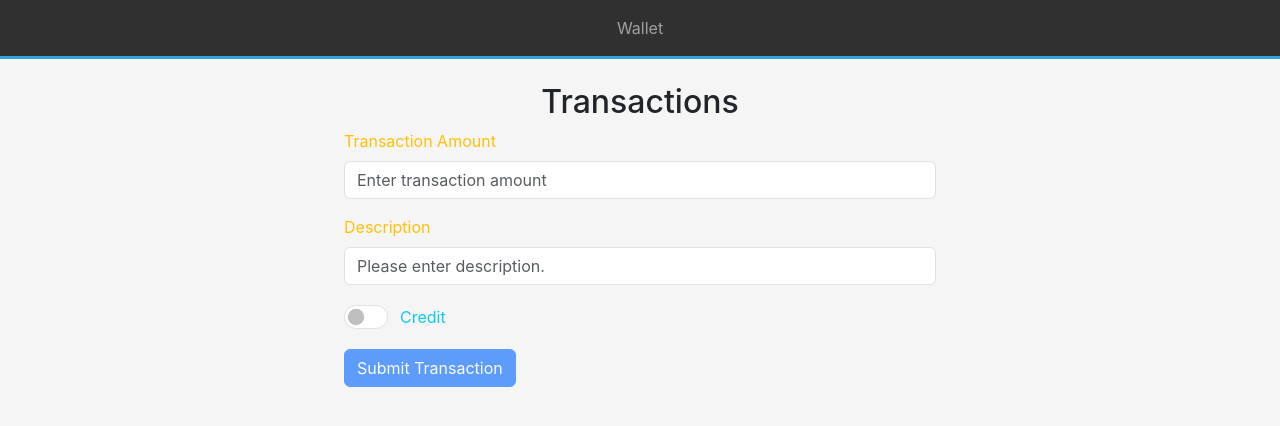
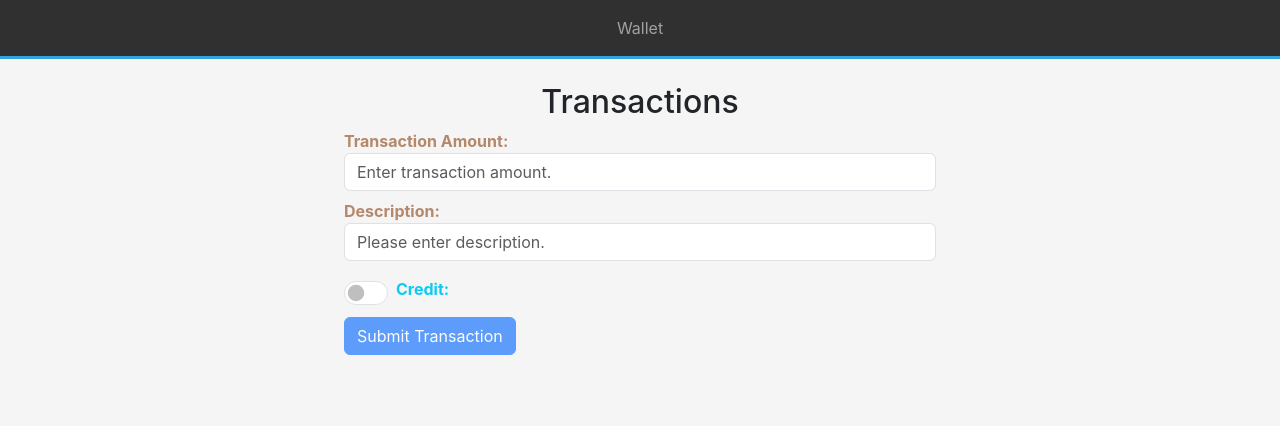
Before and after one commit to Sudarshan911/wallet, a React (Create React App) app: page /wallet/1/transactions in a window 1280 px wide. Shown: the top 426 px of the page. Built offline with nearby package versions, Linux system fonts and the light colour scheme.

Commit message:
Application structure changes : resusable components created, form validation changes and fixes

```diff
--- a/package.json
+++ b/package.json
@@ -1,6 +1,6 @@
 {
   "name": "wallet",
-  "version": "0.1.0",
+  "version": "0.1.1",
   "private": true,
   "dependencies": {
     "axios": "^1.6.2",
@@ -29,5 +29,8 @@
       "last 1 firefox version",
       "last 1 safari version"
     ]
+  },
+  "devDependencies": {
+    "@babel/plugin-proposal-private-property-in-object": "^7.21.11"
   }
 }
--- /dev/null
+++ b/src/Components/CommonErrors/CommonErrors.js
@@ -0,0 +1,6 @@
+export default function CommonErrors({submitError, dispatch}) {
+    <div className="alert alert-danger alert-dismissible fade show mt-3" role="alert">
+    {submitError}
+    <button type="button" onClick={() => { dispatch({ type: 'SET_SUBMIT_ERROR', message: null }); }} class="btn-close" data-bs-dismiss="alert" aria-label="Close"></button>
+</div>
+}
--- /dev/null
+++ b/src/Components/Loader/Loader.js
@@ -0,0 +1,3 @@
+export default function Loader()  {
+    return  <div className='d-flex justify-content-center mt-5'>  <div className="loader "></div> </div>
+}
--- /dev/null
+++ b/src/Components/Shared/Input/Input.css
@@ -0,0 +1,6 @@
+label {
+    color: #B4886B;
+    font-weight: bold;
+    display: block;
+  }
+  label:after { content: ": " }
--- /dev/null
+++ b/src/Components/Shared/Input/Input.js
@@ -0,0 +1,68 @@
+
+import { useEffect, useReducer } from 'react'
+import './Input.css'
+import { validate } from '../../../Utils/validators'
+export const Input = ({ label, type, id, placeholder, validators, onInput }) => {
+
+  const reducer = (state, action) => {
+    switch (action.type) {
+      case 'CHANGE':
+        const { isValid, errorText } = validate(action.val, action.validators, label)
+        console.log(action.validators);
+        return {
+          ...state,
+          value: action.val,
+          isValid: isValid,
+          errorText: errorText
+        }
+      case 'IS_TOUCHED':
+        return {
+          ...state,
+          isTouched: true
+        }
+      default:
+        return state
+    }
+  }
+  const isRequired = validators.find((record) => record.type === 'REQUIRE')
+
+  const [inputState, dispatch] = useReducer(reducer, { value: '', isValid: isRequired ? false : true, isTouched: false })
+
+  const inputChangeHandler = (event) => {
+    dispatch({
+      type: 'CHANGE',
+      val: event.target.value,
+      validators: validators
+    })
+  }
+
+  const onTouchHandler = () => {
+    dispatch({ type: 'IS_TOUCHED' })
+  }
+
+  useEffect(() => {
+    onInput(id, inputState.value, inputState.isValid)
+  }, [id, inputState.value, inputState.isValid])
+
+  return (
+    <>
+      <div className="form-group my-2">
+        <label htmlFor={id} className="font-semibold capitalize">
+          {label}
+        </label>
+        <input
+          id={id}
+          type={type}
+          step={'any'}
+          min={0}
+          className={`form-control ${!inputState.isValid && inputState.isTouched && 'is-invalid'}`}
+          placeholder={placeholder}
+          onChange={inputChangeHandler}
+          onBlur={onTouchHandler}
+        />
+        {!inputState.isValid && inputState.isTouched && <div className="invalid-feedback">{ inputState.errorText || `${label} is required.`}</div>}
+      </div>
+
+    </>
+  )
+}
--- a/src/Components/TransactionInputForm/TransactionInputForm.js
+++ b/src/Components/TransactionInputForm/TransactionInputForm.js
@@ -3,6 +3,11 @@ import axios from 'axios';
 import { useNavigate, useParams } from 'react-router-dom';
 import useForm from '../../Hooks/UseForm';
 import './TransactionInputForm.css'
+import { utilityConstants } from '../../Utils/constants';
+import { Input } from '../Shared/Input/Input';
+import { VALIDATOR_MAX_PRECISION, VALIDATOR_MIN, VALIDATOR_REQUIRE } from '../../Utils/validators';
+import Loader from '../Loader/Loader';
+import CommonErrors from '../CommonErrors/CommonErrors';
 
 export default function Transactions() {
     const { walletId } = useParams();
@@ -10,32 +15,33 @@ export default function Transactions() {
     const [transactionType, setTransactionType] = useState('Credit');
     const [loading, setLoading] = useState(false);
 
-    const { formData, submitError, handleChange, dispatch, isValid, errors } = useForm(
-        {
-            transactionAmount: '',
-            description: '',
-            transactionType: '',
+    const[dispatch, onInput, formState] = useForm({
+        inputs: {
+            description: {
+                value: '',
+                isValid: false
+            },
+            transactionAmount: {
+                value: '',
+                isValid: false
+            }
         },
-        {
-            transactionAmount: { type: 'number', required: true, positive: true },
-            description: { required: true }
-        }
-    );
+        submitError: false
+    })
 
     function handleTransactionType() {
-        setTransactionType((pre)=> (pre === 'Credit') ? 'Debit' : 'Credit')
+        setTransactionType((pre) => (pre === 'Credit') ? 'Debit' : 'Credit')
     }
     if (loading) {
-        return <div className='row justify-content-center mt-5'>  <div className="loader "></div> </div>;
+        return <Loader/>;
     }
 
-    const handleSubmit = async (event) => {
+    const handleSubmit = async () => {
         try {
-            event.preventDefault();
             setLoading(true);
             const transactionData = {
-                amount: parseFloat(formData.transactionAmount),
-                description: formData.description,
+                amount: parseFloat(formState.inputs['transactionAmount'].value) ,
+                description: formState.inputs['description'].value,
                 transactionType: transactionType
             };
 
@@ -46,20 +52,11 @@ export default function Transactions() {
             setLoading(false);
             navigate(`/wallet/${walletId}`);
         } catch (error) {
+            console.error(error);
+            dispatch({ type: 'SET_SUBMIT_ERROR', message: utilityConstants.getError(error) });
+        }
+        finally {
             setLoading(false);
-            if (error.response) {
-                console.error('Server Error:', error.response.status, error.response.data);
-                dispatch({ type: 'SET_SUBMIT_ERROR', payload: `Server Error: ${error.response.status}` });
-                dispatch({ type: 'SET_IS_VALID', payload: true });
-            } else if (error.request) {
-                console.error('No response received:', error.request);
-                dispatch({ type: 'SET_SUBMIT_ERROR', payload: 'No response received from the server.' });
-                dispatch({ type: 'SET_IS_VALID', payload: true });
-            } else {
-                console.error('Request setup error:', error.message);
-                dispatch({ type: 'SET_SUBMIT_ERROR', payload: 'Error setting up the request.' });
-            }
-            dispatch({ type: 'SET_IS_VALID', payload: false });
         }
     };
 
@@ -68,50 +65,33 @@ export default function Transactions() {
             <h2 className='text-center'>Transactions</h2>
             <form onSubmit={handleSubmit}>
                 <div className="mb-3">
-                    <label htmlFor="transactionAmount" className="form-label text-warning">
-                        Transaction Amount
-                    </label>
-                    <input
-                        type="number"
-                        step="any"
-                        className={`form-control ${errors.transactionAmount ? 'is-invalid' : ''}`}
-                        value={formData.transactionAmount}
-                        onChange={handleChange}
-                        name="transactionAmount"
-                        placeholder="Enter transaction amount"
-                        min="0"
-                        required
+                    <Input type='number'
+                        id='transactionAmount'
+                        label="Transaction Amount"
+                        placeholder="Enter transaction amount."
+                        validators={[VALIDATOR_REQUIRE(), VALIDATOR_MAX_PRECISION(4), VALIDATOR_MIN(0)]}
+                        onInput={onInput}
                     />
-                    {errors.transactionAmount && <div className="invalid-feedback">{errors.transactionAmount}</div>}
+
+                    <Input type='text'
+                        id='description'
+                        label="Description"
+                        placeholder="Please enter description."
+                        validators={[VALIDATOR_REQUIRE()]}
+                        onInput={onInput}
+                    />
 
                 </div>
-                <div className="mb-3">
-                    <label htmlFor="walletName" className="form-label text-warning">
-                        Description
-                    </label>
-                    <input
-                        type="text"
-                        className={`form-control ${errors.description ? 'is-invalid' : ''}`}
-                        value={formData.description}
-                        name="description"
-                        onChange={handleChange}
-                        placeholder="Please enter description."
-                        required
-                    />
-                    {errors.description && <div className="invalid-feedback">{errors.description}</div>}
+                <div className="form-check form-switch form-switch-md">
+                    <input className="form-check-input me-2" type="checkbox" role='switch' onChange={handleTransactionType} id="transactionType" />
+                    <label className="form-check-label m-1 text-info" htmlFor="transactionType">{transactionType}</label>
                 </div>
-                <div className="form-check form-switch form-switch-md">
-                    <input className="form-check-input me-2" type="checkbox" role='switch' onChange={handleTransactionType}  id="transactionType" />
-                    <label className="form-check-label m-1 text-info" htmlFor="transactionType">{transactionType }</label>
-                </div>
-                <button type="submit" className="btn btn-primary mb-3" disabled={!isValid}>
+                <button type="submit" className="btn btn-primary mb-3" disabled={!formState.isValid}>
                     Submit Transaction
                 </button>
             </form>
-            {submitError && (
-                <div className="alert alert-danger mt-3" role="alert">
-                    {submitError}
-                </div>
+            {formState.submitError && (
+                <CommonErrors dispatch={dispatch} submitError={formState.submitError}  />
             )}
         </div>
     );
--- a/src/Components/TransactionList/TransactionList.js
+++ b/src/Components/TransactionList/TransactionList.js
@@ -3,6 +3,7 @@ import axios from 'axios';
 import { CSVLink } from "react-csv";
 import { useParams } from 'react-router-dom';
 import './TransactionList.css'
+import Loader from '../Loader/Loader';
 
 export default function TransactionsList() {
     const { walletId } = useParams();
@@ -52,7 +53,7 @@ export default function TransactionsList() {
 
 
     if (loading) {
-        return <div className='d-flex justify-content-center mt-5'>  <div className="loader "></div> </div>;
+        return <Loader/>;
     }
 
     if (error) {
--- a/src/Components/Wallet/Wallet.js
+++ b/src/Components/Wallet/Wallet.js
@@ -2,6 +2,7 @@ import React, { useContext, useEffect, useState } from 'react';
 import axios from 'axios';
 import { Link } from 'react-router-dom';
 import './Wallet.css'
+import Loader from '../Loader/Loader';
 
 export default function WalletInfo() {
   const [walletData, setWalletData] = useState(null);
@@ -18,8 +19,8 @@ export default function WalletInfo() {
   }, [walletId]);
 
   if (!walletData) {
-    return <div className='d-flex justify-content-center mt-5'>  <div className="loader "></div> </div>;
-  }
+    return <Loader/>;
+}
 
   return (
     <div>
--- a/src/Components/WalletInputForm/WalletInputForm.js
+++ b/src/Components/WalletInputForm/WalletInputForm.js
@@ -1,108 +1,94 @@
-import React, { useContext } from 'react';
+import React, { useCallback, useContext, useReducer, useState } from 'react';
 import { useNavigate } from 'react-router-dom';
 import useForm from '../../Hooks/UseForm';
 import axios from 'axios';
 import { walletIdContext } from '../../Context/walletContext';
+import { Input } from '../Shared/Input/Input';
+import { VALIDATOR_MAX_PRECISION, VALIDATOR_MIN, VALIDATOR_REQUIRE } from '../../Utils/validators';
+import Loader from '../Loader/Loader';
+import { utilityConstants } from '../../Utils/constants';
+import CommonErrors from '../CommonErrors/CommonErrors';
 
 export default function WalletInputForm() {
     const navigate = useNavigate();
-    const  {setWalletId}  = useContext(walletIdContext);
-
-    const { formData, errors, isValid, submitError, handleChange, dispatch } = useForm(
-        {
-            name: '',
-            amount: '',
+    const { setWalletId } = useContext(walletIdContext);
+    const [loading, setLoading] = useState(false);
+   const[dispatch, onInput, formState] = useForm({
+        inputs: {
+            name: {
+                value: '',
+                isValid: false
+            },
+            amount: {
+                value: '',
+                isValid: false
+            }
         },
-        {
-            name: { required: true },
-            amount: { type: 'number', positive:true },
-        }
-    );
+        submitError: false
+    })
 
     const handleWalletInitialized = (newWalletId) => {
         // Navigate to the WalletInfo page with the new walletId
         setWalletId(newWalletId);
         navigate(`/wallet/${newWalletId}`);
     };
+
     const handleSubmit = async (event) => {
         try {
-            event.preventDefault();
             const requestBody = {};
-
-            Object.entries(formData).forEach(([key, value]) => {
-                // Exclude fields with empty or null values
-                if (value !== '' && value !== null) {
-                    requestBody[key] = value;
+            for (let input in formState.inputs) {
+                if ( formState.inputs[input].value) {
+                    requestBody[input] = formState.inputs[input].value
                 }
-            });
-
+            }
+            setLoading(true)
             const walletData = await axios.post(
                 process.env.REACT_APP_API_BASE_URL + 'setup',
                 requestBody
             );
+            setLoading(false)
             localStorage.setItem('walletId', JSON.stringify(walletData.data._id));
-            dispatch({ type: 'SET_IS_VALID', payload: true });
-            dispatch({ type: 'SET_SUBMIT_ERROR', payload: null }); // Clear any previous submission errors
             handleWalletInitialized(walletData.data._id);
         } catch (error) {
-            setLoading(false);
-            if (error.response) {
-                console.error('Server Error:', error.response.status, error.response.data);
-                dispatch({ type: 'SET_SUBMIT_ERROR', payload: `Server Error: ${error.response.status}` });
-                dispatch({ type: 'SET_IS_VALID', payload: true });
-            } else if (error.request) {
-                console.error('No response received:', error.request);
-                dispatch({ type: 'SET_SUBMIT_ERROR', payload: 'No response received from the server.' });
-                dispatch({ type: 'SET_IS_VALID', payload: true });
-            } else {
-                console.error('Request setup error:', error.message);
-                dispatch({ type: 'SET_SUBMIT_ERROR', payload: 'Error setting up the request.' });
-            }
-            dispatch({ type: 'SET_IS_VALID', payload: false });
+            console.error(error);
+            dispatch({ type: 'SET_SUBMIT_ERROR', message: utilityConstants.getError(error) });
+        }
+        finally {
+            setLoading(false)
         }
     };
 
+    if (loading) {
+        return <Loader/>;
+    }
+
     return (
-        <div className="container p-4 text-warning mt-3">
-            <form onSubmit={handleSubmit}>
+        <div className="container p-4 text-warning mt-3 w-50">
+            <form onSubmit={handleSubmit} >
                 <div className="mb-3">
-                    <label htmlFor="walletName" className="form-label required">
-                        UserName
-                    </label>
-                    <input
-                        type="text"
-                        className={`form-control ${errors.name ? 'is-invalid' : ''}`}
-                        value={formData.name}
-                        name="name"
-                        onChange={handleChange}
+                    <Input type='text'
+                        id='name'
+                        label="UserName"
                         placeholder="Please enter your username."
-                        required
+                        validators={[VALIDATOR_REQUIRE()]}
+                        onInput={onInput}
                     />
-                    {errors.name && <div className="invalid-feedback">{errors.name}</div>}
+                    <Input
+                        type='number'
+                        id='amount'
+                        label="Initial Balance"
+                        placeholder="Please enter your opening balance."
+                        validators={[ VALIDATOR_MAX_PRECISION(4), VALIDATOR_MIN(0)]}
+                        onInput={onInput}
+                    />
+
                 </div>
-                <div className="mb-3">
-                    <label htmlFor="walletAmount" className="form-label">
-                        Initial Balance
-                    </label>
-                    <input
-                        type="number"
-                        step="any"
-                        className={`form-control ${errors.amount ? 'is-invalid' : ''}`}
-                        value={formData.amount}
-                        name="amount"
-                        onChange={handleChange}
-                        placeholder="Please enter your opening balance."
-                    />
-                    {errors.amount && <div className="invalid-feedback">{errors.amount}</div>}
-                </div>
-                <button type="submit" className="btn btn-primary" disabled={!isValid}>
+                <button type="submit" className="btn btn-primary" disabled={!formState.isValid}>
                     Submit
                 </button>
             </form>
-            {submitError && (
-                <div className="alert alert-danger mt-3" role="alert">
-                    {submitError}
-                </div>
+             {formState.submitError && (
+                <CommonErrors dispatch={dispatch} submitError={formState.submitError}  />
             )}
         </div>
     );
--- a/src/Hooks/UseForm.js
+++ b/src/Hooks/UseForm.js
@@ -1,75 +1,50 @@
-import { useReducer } from 'react';
-
-const initialState = {
-  formData: {},
-  errors: {},
-  isValid: false,
-  submitError: null,
-};
-
-const actionTypes = {
-  SET_FORM_DATA: 'SET_FORM_DATA',
-  SET_ERRORS: 'SET_ERRORS',
-  SET_IS_VALID: 'SET_IS_VALID',
-  SET_SUBMIT_ERROR: 'SET_SUBMIT_ERROR',
-};
-
-const formReducer = (state, action) => {
-  switch (action.type) {
-    case actionTypes.SET_FORM_DATA:
-      return { ...state, formData: { ...state.formData, ...action.payload } };
-    case actionTypes.SET_ERRORS:
-      return { ...state, errors: action.payload };
-    case actionTypes.SET_IS_VALID:
-      return { ...state, isValid: action.payload };
-    case actionTypes.SET_SUBMIT_ERROR:
-      return { ...state, submitError: action.payload };
-    default:
-      return state;
-  }
-};
-
-const useForm = (initialFormState, validationConfig) => {
-  const [state, dispatch] = useReducer(formReducer, {
-    ...initialState,
-    formData: { ...initialState.formData, ...initialFormState },
-  });
-
-  const handleChange = (event) => {
-
-    const { name, value } = event.target;
-    dispatch({ type: actionTypes.SET_FORM_DATA, payload: { [name]: value } });
-    const validationErrors = validateForm({ ...state.formData, [name]: value }, validationConfig[name], name);
-    dispatch({ type: actionTypes.SET_ERRORS, payload: validationErrors });
-    dispatch({ type: actionTypes.SET_IS_VALID, payload: Object.keys(validationErrors).length === 0 });
-  };
-
-  return { ...state, handleChange, dispatch };
-};
-
-const validateForm = (data, validationRules, currentEvent) => {
-  const errors = {};
-
-  if (validationRules?.required && !data[currentEvent]) {
-    errors[currentEvent] = 'This field is required.';
-  }
-
-  if (validationRules?.positive && data[currentEvent] <= 0) {
-    errors[currentEvent] = 'Please enter a positive number.';
-  }
+import { useCallback, useReducer } from 'react';
 
 
 
-  if (validationRules?.type === 'number' && (isNaN(data[currentEvent]) || data[currentEvent] === '')) {
-    errors[currentEvent] = 'Must be a number.';
+const reducer = (state, action)=> {
+  switch (action.type) {
+      case 'INPUT_CHANGE':
+          let isFormValid = true;
+          for (let inputId in state.inputs) {
+              if (inputId === action.inputId) {
+                  isFormValid = isFormValid && action.value
+              }
+              else {
+                  isFormValid = isFormValid && state.inputs[inputId].isValid
+              }
+          }
+          console.log(isFormValid, state );
+          return {
+              ...state,
+              isValid: isFormValid,
+              inputs: {
+                  ...state.inputs,
+                  [action.inputId]: {
+                      value: action.value,
+                      isValid: action.isValid
+                  }
+              }
+          }
+      case 'SET_SUBMIT_ERROR':
+          return {
+              ...state,
+              submitError :action.message
+          }
+      default:
+          return state
   }
-  if (validationRules?.type === 'number' && (isNaN(data[currentEvent]) || data[currentEvent] === '')  ) {
-    errors[currentEvent] = 'Must be a number.';
-  }
-  if (validationRules?.type === 'number' && data[currentEvent].toString().split('.')[1]?.length > 4  ) {
-    errors[currentEvent] = 'Maximum prcision limit is 4.';
-  }
-  return errors;
+}
+
+const useForm = (initialFormState) => {
+  let [formState, dispatch] = useReducer(reducer, initialFormState )
+
+const onInput = useCallback ((id,value, isValid) => {
+    dispatch({ type: 'INPUT_CHANGE', value: value, inputId: id, isValid: isValid })
+    console.log('hook isvalid', id,value,isValid);
+}, [])
+
+  return [dispatch, onInput, formState]
 };
 
 export default useForm;
--- /dev/null
+++ b/src/Utils/constants.js
@@ -0,0 +1,13 @@
+export const utilityConstants = {
+    getError: (error) => {
+        let type = '';
+        if (error.response) {
+            type = `Server Error: ${error.response.status}`
+        } else if (error.request) {
+            type= 'No response received from the server.'
+        } else {
+            type= 'Error setting up the request.'
+        }
+        return type
+    }
+}
--- /dev/null
+++ b/src/Utils/validators.js
@@ -0,0 +1,58 @@
+const VALIDATOR_TYPE_REQUIRE = 'REQUIRE';
+const VALIDATOR_TYPE_MINLENGTH = 'MINLENGTH';
+const VALIDATOR_TYPE_MAXLENGTH = 'MAXLENGTH';
+const VALIDATOR_TYPE_MIN = 'MIN';
+const VALIDATOR_TYPE_MAX = 'MAX';
+const VALIDATOR_TYPE_MAX_PRECISION = 'MAX_PRECISION'
+
+
+export const VALIDATOR_REQUIRE = () => ({ type: VALIDATOR_TYPE_REQUIRE });
+export const VALIDATOR_MINLENGTH = val => ({
+  type: VALIDATOR_TYPE_MINLENGTH,
+  val: val
+});
+export const VALIDATOR_MAXLENGTH = val => ({
+  type: VALIDATOR_TYPE_MAXLENGTH,
+  val: val
+});
+export const VALIDATOR_MIN = val => ({ type: VALIDATOR_TYPE_MIN, val: val });
+export const VALIDATOR_MAX = val => ({ type: VALIDATOR_TYPE_MAX, val: val });
+
+export const VALIDATOR_MAX_PRECISION = val => ({ type: VALIDATOR_TYPE_MAX_PRECISION, val: val });
+
+let errorText = '';
+
+export const validate = (value, validators, inputName) => {
+  let isValid = true;
+  for (const validator of validators) {
+
+    if (validator.type === VALIDATOR_TYPE_REQUIRE) {
+      isValid = isValid && value.trim().length > 0;
+      errorText = `${inputName} is required.`
+      if (!isValid) { break; }
+    }
+    if (validator.type === VALIDATOR_TYPE_MINLENGTH) {
+      isValid = isValid && value.trim().length >= validator.val;
+      if (!isValid) { break; }
+    }
+    if (validator.type === VALIDATOR_TYPE_MAXLENGTH) {
+      isValid = isValid && value.trim().length <= validator.val;
+      if (!isValid) { break; }
+    }
+    if (validator.type === VALIDATOR_TYPE_MIN) {
+      isValid = isValid && +value >= validator.val;
+      errorText = "Only positive numbers are allowed."
+      if (!isValid) { break; }
+    }
+    if (validator.type === VALIDATOR_TYPE_MAX) {
+      isValid = isValid && +value <= validator.val;
+      if (!isValid) { break; }
+    }
+    if (validator.type === VALIDATOR_TYPE_MAX_PRECISION) {
+      isValid = isValid && (value && (value.split(".").length > 1)) ? ((value.split("."))[1]?.length <= validator.val) : isValid;
+      errorText = "Maximum prcision limit is 4.";
+      if (!isValid) { break; }
+    }
+  }
+  return { isValid, errorText };
+};
```
